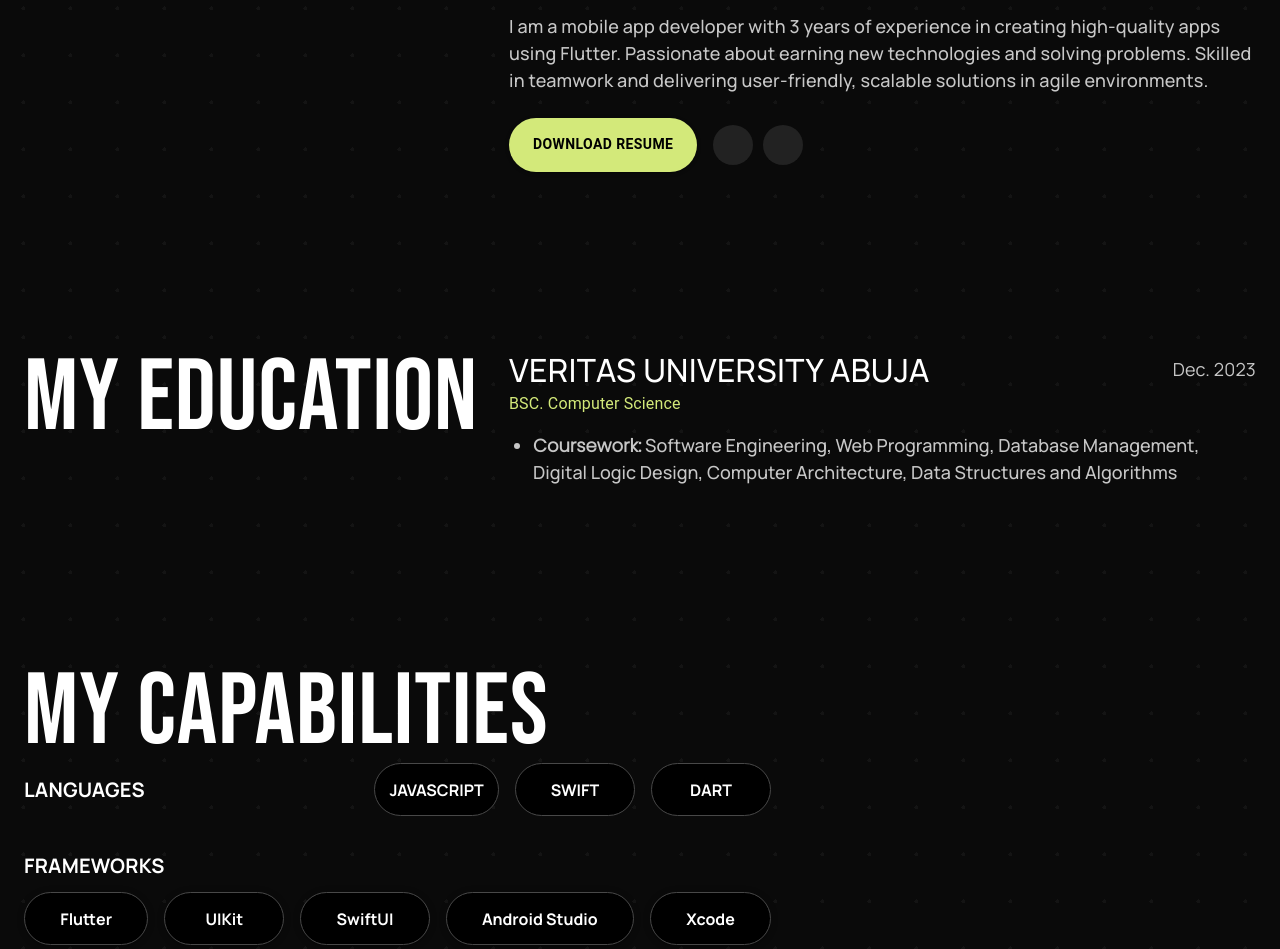
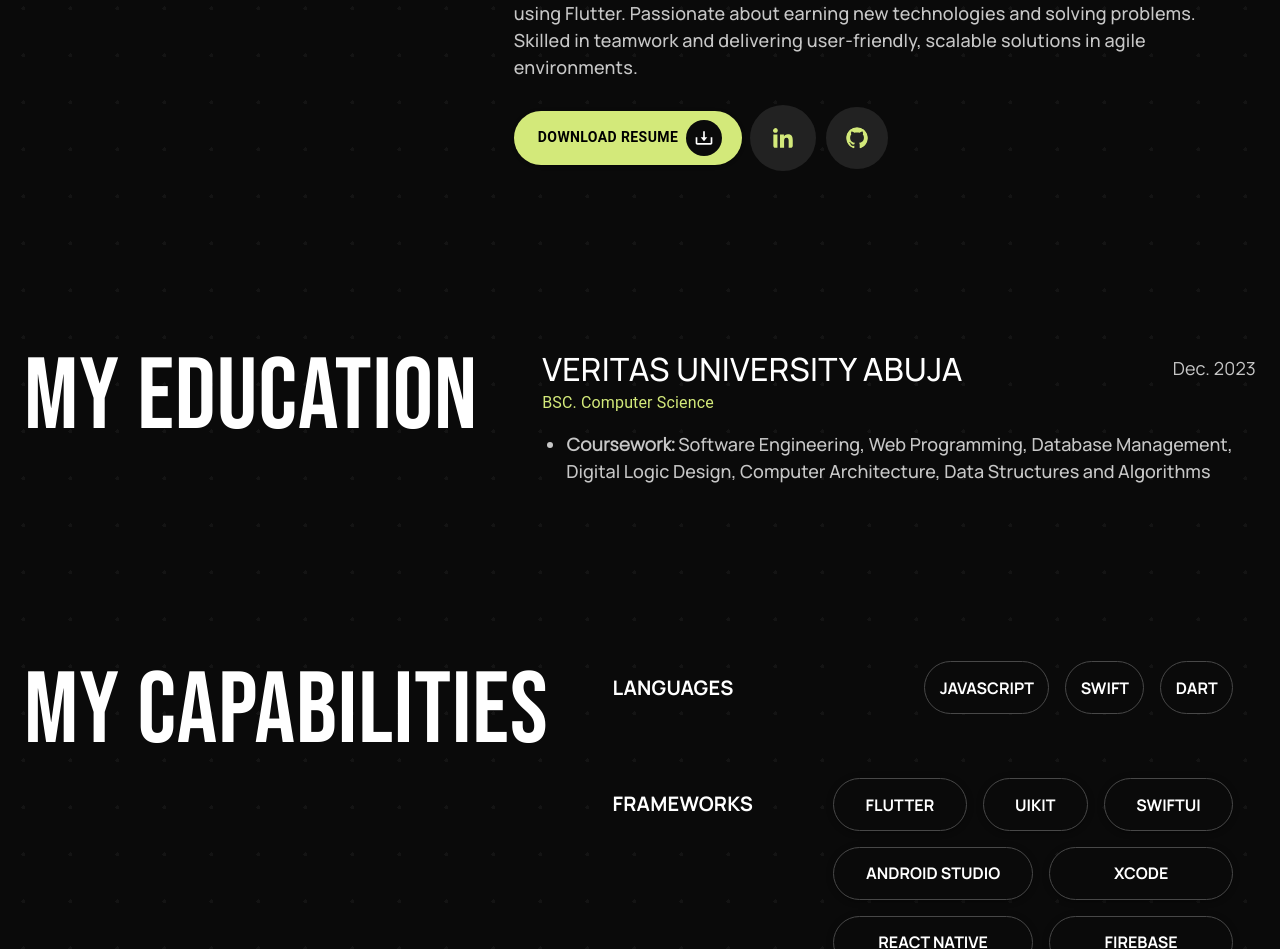
Before and after one commit to Gideon-Buba/portfolio, a React (Vite) app: page /about in a window 1280 px wide. Shown: the part 1143-2092 px from the top of the page. Built offline with nearby package versions, Linux system fonts and the light colour scheme; a web font is replaced by a local one.

Commit message:
complete about

```diff
--- a/package.json
+++ b/package.json
@@ -23,6 +23,7 @@
   },
   "devDependencies": {
     "@eslint/js": "^9.11.1",
+    "@types/aos": "^3.0.7",
     "@types/react": "^18.3.10",
     "@types/react-dom": "^18.3.0",
     "@vitejs/plugin-react": "^4.3.2",
--- a/src/components/NavBar.tsx
+++ b/src/components/NavBar.tsx
@@ -29,7 +29,7 @@ const NavBar: React.FC = () => {
   const activeStyle = {
     backgroundColor: "#D3E97A",
     color: "#0A0A0A",
-    height: "75px",
+    height: "50px",
     width: "158px",
     borderRadius: "100px",
   };
@@ -85,7 +85,7 @@ const NavBar: React.FC = () => {
           backgroundColor: "#141414",
           borderRadius: "80px",
           width: "490px",
-          height: "64px",
+          height: "44px",
           backdropFilter: "blur(10px)",
           boxShadow: "0 4px 30px rgba(0, 0, 0, 0.1)",
           border: "1px solid #232323",
--- a/src/components/Navlinks/About.tsx
+++ b/src/components/Navlinks/About.tsx
@@ -1,6 +1,23 @@
-import { Box, Typography, Button, Paper } from "@mui/material";
+import { Box, Typography, Button, Paper, Icon } from "@mui/material";
 import React from "react";
 import SocialIcons from "../SocialIcons";
+
+const DownloadIcon = (
+  <Icon
+    sx={{
+      width: "auto",
+      height: "auto",
+      padding: 1,
+      backgroundColor: "#0A0A0A",
+      display: "flex",
+      alignItems: "center",
+      justifyContent: "center",
+      borderRadius: "20px",
+    }}
+  >
+    <img src="/assets/icons/download-icon.svg" alt="download" />
+  </Icon>
+);
 
 const languages = ["JAVASCRIPT", "SWIFT", "DART"];
 
@@ -55,16 +72,17 @@ const About: React.FC = () => {
     <Box
       sx={{
         color: "#FFFFFF",
-        py: 5,
+        width: "100%",
+        // px: { xs: 2, sm: 4, md: 8 }, // Add padding for responsiveness
       }}
     >
       {/* About container */}
       <Box
         sx={{
           display: "flex",
-          justifyContent: "space-between",
-          flexWrap: "wrap",
-          alignContent: "flex-start",
+          flexDirection: { xs: "column", md: "row" }, // Stack on small screens, row on larger screens
+          gap: { md: 22 }, // Add gap for responsiveness
+          mt: "100px",
           my: 5,
         }}
       >
@@ -75,6 +93,7 @@ const About: React.FC = () => {
             fontWeight: 400,
             fontSize: { xs: "60px", md: "101px" }, // responsive font size
             lineHeight: 1,
+            whiteSpace: "nowrap",
           }}
         >
           About Me
@@ -121,8 +140,10 @@ const About: React.FC = () => {
               flexWrap: "wrap",
             }}
           >
+            <Box sx={{ display: "flex", alignItems: "center", gap: 1 }}>
               <Button
                 variant="contained"
+                endIcon={DownloadIcon}
                 sx={{
                   bgcolor: "#D3E97A",
                   borderRadius: "100px",
@@ -137,6 +158,7 @@ const About: React.FC = () => {
                 Download Resume
               </Button>
               <SocialIcons />
+            </Box>
 
             {/* Memoji image will appear under on smaller screens */}
             <Box
@@ -166,9 +188,8 @@ const About: React.FC = () => {
       <Box
         sx={{
           display: "flex",
-          justifyContent: "space-between",
-          flexWrap: "wrap", // ensure responsiveness
-          alignContent: "flex-start",
+          flexDirection: { xs: "column", md: "row" }, // Stack on small screens, row on larger screens
+          gap: { xs: 4, md: 8 }, // Add gap for responsiveness
           mt: 22,
         }}
       >
@@ -178,6 +199,7 @@ const About: React.FC = () => {
             fontWeight: 400,
             fontSize: { xs: "60px", md: "101px" }, // responsive font size
             lineHeight: 1,
+            whiteSpace: "nowrap",
           }}
         >
           My EDUCATION
@@ -188,7 +210,8 @@ const About: React.FC = () => {
           <Box
             sx={{
               display: "flex",
-              alignItems: "center",
+              flexDirection: { xs: "column", md: "row" }, // Stack on small screens, row on larger screens
+              alignItems: { xs: "flex-start", md: "center" },
               justifyContent: "space-between",
             }}
           >
@@ -209,6 +232,7 @@ const About: React.FC = () => {
                 fontWeight: 400,
                 fontSize: "18px",
                 color: "#C7C7C7",
+                mt: { xs: 2, md: 0 }, // Add margin top on small screens
               }}
             >
               Dec. 2023
@@ -251,9 +275,8 @@ const About: React.FC = () => {
       <Box
         sx={{
           display: "flex",
-          justifyContent: "space-between",
-          flexWrap: "wrap",
-          alignContent: "flex-start",
+          flexDirection: { xs: "column", md: "row" }, // Stack on small screens, row on larger screens
+          gap: { xs: 4, md: 8 }, // Add gap for responsiveness
           mt: 22,
         }}
       >
@@ -263,6 +286,7 @@ const About: React.FC = () => {
             fontWeight: 400,
             fontSize: { xs: "60px", md: "101px" },
             lineHeight: 1,
+            whiteSpace: "nowrap",
           }}
         >
           My Capabilities
@@ -285,8 +309,8 @@ const About: React.FC = () => {
                 fontFamily: "Manrope",
                 fontWeight: 700,
                 fontSize: "20px",
-                // lineHeight: "20px",
-                // my: 2,
+                lineHeight: "20px",
+                my: 2,
               }}
             >
               LANGUAGES
@@ -309,16 +333,15 @@ const About: React.FC = () => {
                     justifyContent: "center",
                     padding: 1.8,
                     color: "#FFFFFF",
-                    bgcolor: "black",
+                    bgcolor: "#0a0a0a",
                     borderRadius: "100px",
                     fontFamily: "Manrope",
                     fontWeight: 700,
                     fontSize: "16px",
                     border: "1px solid #484848",
                     whiteSpace: "nowrap",
-                    minWidth: "120px", // Set a minimum width for responsiveness
-                    flex: "1 1 auto", // Allow cards to grow and shrink
-                    maxWidth: "200px", // Set a max width for cards
+                    flex: "1 1 auto",
+                    maxWidth: "200px",
                   }}
                 >
                   {language}
@@ -331,9 +354,11 @@ const About: React.FC = () => {
           <Box
             sx={{
               display: "flex",
-              alignItems: "center",
+              // alignItems: "center",
               justifyContent: "space-between",
-              flexWrap: "wrap", // Enable wrapping
+              flexWrap: "wrap",
+              gap: 10,
+              my: 8,
             }}
           >
             <Typography
@@ -349,6 +374,7 @@ const About: React.FC = () => {
             </Typography>
             <Box
               sx={{
+                width: "400px",
                 display: "flex",
                 gap: 2,
                 flexWrap: "wrap", // Enable wrapping of cards
@@ -364,16 +390,16 @@ const About: React.FC = () => {
                     justifyContent: "center",
                     padding: 1.8,
                     color: "#FFFFFF",
-                    bgcolor: "black",
+                    bgcolor: "#0a0a0a",
                     borderRadius: "100px",
                     fontFamily: "Manrope",
                     fontWeight: 700,
                     fontSize: "16px",
                     border: "1px solid #484848",
                     whiteSpace: "nowrap",
-                    minWidth: "120px", // Set a minimum width for responsiveness
-                    flex: "1 1 auto", // Allow cards to grow and shrink
-                    maxWidth: "200px", // Set a max width for cards
+                    flex: "1 1 auto",
+                    maxWidth: "200px",
+                    textTransform: "uppercase",
                   }}
                 >
                   {framework}
@@ -388,9 +414,8 @@ const About: React.FC = () => {
       <Box
         sx={{
           display: "flex",
-          justifyContent: "space-between",
-          flexWrap: "wrap", // ensure responsiveness
-          alignContent: "flex-start",
+          flexDirection: { xs: "column", md: "row" }, // Stack on small screens, row on larger screens
+          gap: { xs: 4, md: 8 }, // Add gap for responsiveness
           mt: 22,
         }}
       >
@@ -400,6 +425,7 @@ const About: React.FC = () => {
             fontWeight: 400,
             fontSize: { xs: "60px", md: "101px" }, // responsive font size
             lineHeight: 1,
+            whiteSpace: "nowrap",
           }}
         >
           My Experience
@@ -412,7 +438,8 @@ const About: React.FC = () => {
               <Box
                 sx={{
                   display: "flex",
-                  alignItems: "center",
+                  flexDirection: { xs: "column", md: "row" }, // Stack on small screens, row on larger screens
+                  alignItems: { xs: "flex-start", md: "center" },
                   justifyContent: "space-between",
                 }}
               >
@@ -433,6 +460,7 @@ const About: React.FC = () => {
                     fontWeight: 400,
                     fontSize: "18px",
                     color: "#C7C7C7",
+                    mt: { xs: 2, md: 0 }, // Add margin top on small screens
                   }}
                 >
                   {experience.date}
--- a/src/components/SocialIcons.tsx
+++ b/src/components/SocialIcons.tsx
@@ -4,11 +4,12 @@ import React from "react";
 const SocialIcon = styled("img")({
   objectFit: "contain",
   display: "block",
-  width: "25px",
-  height: "25px",
+  width: "auto",
+  height: "auto",
   backgroundColor: "#222222",
   borderRadius: "50%",
   padding: "20px",
+  cursor: "pointer",
 });
 
 const SocialIcons: React.FC = () => {
@@ -17,7 +18,6 @@ const SocialIcons: React.FC = () => {
       sx={{
         display: "flex",
         gap: "10px",
-        justifyContent: "flex-end",
         alignItems: "center",
       }}
     >
```
Also changed, not shown: public/assets/icons/download-icon.svg (added), 1 other file (tests, documents, lock files or other folders). Lines whose indentation alone changed are shown as unchanged.
